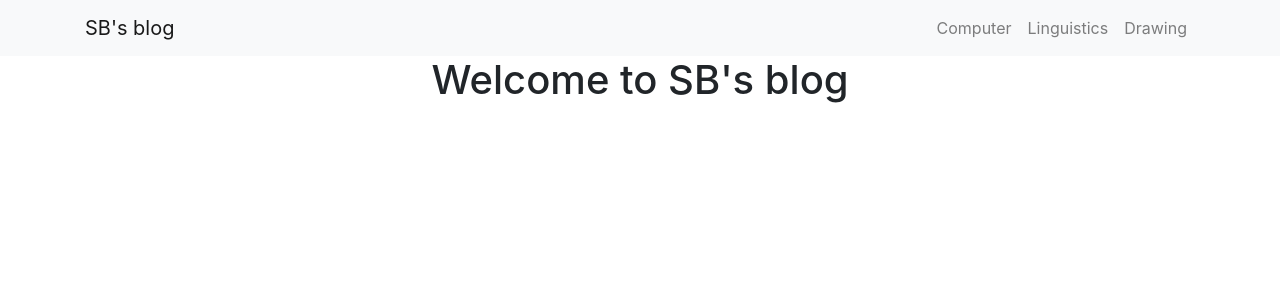
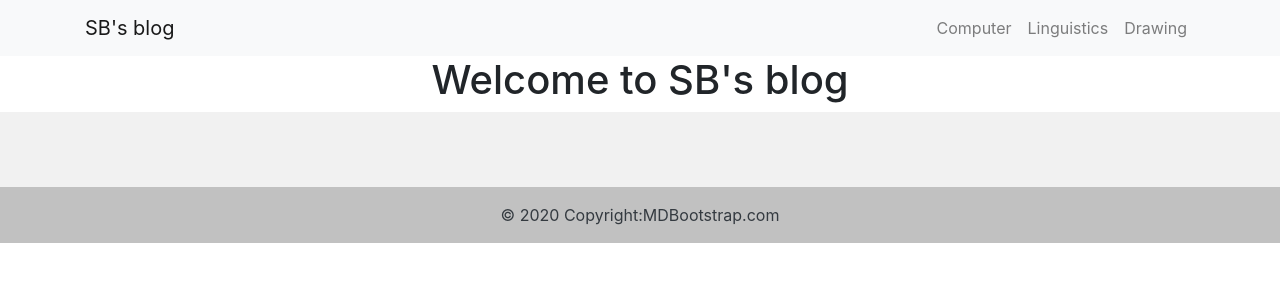
Before and after one commit to SB1491/SB-blog, a React (Create React App) app in the folder frontend/: page /main in a window 1280 px wide. Shown: the top 300 px of the page. Built offline with nearby package versions, Linux system fonts and the light colour scheme.

Commit message:
Layout 추가

```diff
--- a/frontend/src/App.tsx
+++ b/frontend/src/App.tsx
@@ -8,12 +8,14 @@ import Computer from './containers/Computer/Computer';
 import Linguistics from './containers/Linguistics/Linguistics';
 import ComputerDetailPage from './containers/ComputerDetailPage/ComputerDetailPage';
 import LinguisticsDetailPage from './containers/LinguisticsDetailPage/LinguisticsDetailPage';
+import Layout from './components/Layout/Layout';
 
 function App() {
   return (
     <div className="App">
       <BrowserRouter>
         <Routes>
+          <Route element={<Layout />}>
             <Route path="/linguistics" element={<Linguistics />}/>
             <Route path="/computer" element={<Computer />}/>
             <Route path="/drawing" element={<Drawing />}/>
@@ -21,6 +23,7 @@ function App() {
             <Route path="/linguistics/:id" element={<LinguisticsDetailPage />}/>
             <Route path="/main" element={<MainPage />}/>
             <Route path="" element={<Navigate to="/main" replace />} />
+          </Route>
         </Routes>
       </BrowserRouter>
     </div>
--- /dev/null
+++ b/frontend/src/components/Footer/Footer.tsx
@@ -0,0 +1,97 @@
+import {
+  MDBFooter,
+  MDBContainer,
+  MDBIcon,
+  MDBBtn
+} from 'mdb-react-ui-kit';
+
+const Footer = () => {
+  return (
+    <MDBFooter className='text-center text-white' style={{ backgroundColor: '#f1f1f1' }}>
+      <MDBContainer className='pt-4'>
+        <section className='mb-4'>
+          <MDBBtn
+            rippleColor="dark"
+            color='link'
+            floating
+            size="lg"
+            className='text-dark m-1'
+            href='#!'
+            role='button'
+          >
+            <MDBIcon fab className='fab fa-facebook-f' />
+          </MDBBtn>
+
+          <MDBBtn
+            rippleColor="dark"
+            color='link'
+            floating
+            size="lg"
+            className='text-dark m-1'
+            href='#!'
+            role='button'
+          >
+            <MDBIcon fab className='fa-twitter' />
+          </MDBBtn>
+
+          <MDBBtn
+            rippleColor="dark"
+            color='link'
+            floating
+            size="lg"
+            className='text-dark m-1'
+            href='#!'
+            role='button'
+          >
+            <MDBIcon fab className='fa-google' />
+          </MDBBtn>
+
+          <MDBBtn
+            rippleColor="dark"
+            color='link'
+            floating
+            size="lg"
+            className='text-dark m-1'
+            href='#!'
+            role='button'
+          >
+            <MDBIcon fab className='fa-instagram' />
+          </MDBBtn>
+
+          <MDBBtn
+            rippleColor="dark"
+            color='link'
+            floating
+            size="lg"
+            className='text-dark m-1'
+            href='#!'
+            role='button'
+          >
+            <MDBIcon fab className='fa-linkedin' />
+          </MDBBtn>
+
+          <MDBBtn
+            rippleColor="dark"
+            color='link'
+            floating
+            size="lg"
+            className='text-dark m-1'
+            href='#!'
+            role='button'
+          >
+            <MDBIcon fab className='fa-github' />
+          </MDBBtn>
+        </section>
+      </MDBContainer>
+
+      <div className='text-center text-dark p-3' style={{ backgroundColor: 'rgba(0, 0, 0, 0.2)' }}>
+        © 2020 Copyright:
+        <a className='text-dark' href='https://mdbootstrap.com/'>
+          MDBootstrap.com
+        </a>
+      </div>
+    </MDBFooter>
+  );
+}
+
+export default Footer
--- /dev/null
+++ b/frontend/src/components/Layout/Layout.tsx
@@ -0,0 +1,17 @@
+import { Outlet } from "react-router-dom"
+import Header from "../Header/Header"
+import Footer from "../Footer/Footer"
+
+const Layout = () => {
+  return (
+    <div>
+      <Header />
+      <main>
+        <Outlet />
+      </main>
+      <Footer />
+    </div>
+  )
+}
+
+export default Layout
--- a/frontend/src/containers/Computer/Computer.tsx
+++ b/frontend/src/containers/Computer/Computer.tsx
@@ -1,3 +1,4 @@
+import Footer from "../../components/Footer/Footer"
 import Header from "../../components/Header/Header"
 import MarkdownPage from "../../components/MarkdownPage/MarkdownPage"
 
@@ -5,7 +6,6 @@ const Computer = () => {
 
   return (
     <div>
-      <Header/>
       <h1>Computers</h1>
       <MarkdownPage filename="test1.md"/>
     </div>
--- a/frontend/src/containers/ComputerDetailPage/ComputerDetailPage.tsx
+++ b/frontend/src/containers/ComputerDetailPage/ComputerDetailPage.tsx
@@ -1,3 +1,4 @@
+import Header from "../../components/Header/Header"
 import MarkdownPage from "../../components/MarkdownPage/MarkdownPage"
 
 const ComputerDetailPage = () => {
--- a/frontend/src/containers/MainPage/MainPage.tsx
+++ b/frontend/src/containers/MainPage/MainPage.tsx
@@ -1,12 +1,10 @@
+import Footer from '../../components/Footer/Footer'
 import Header from '../../components/Header/Header'
 import './MainPage.module.css'
 
 const MainPage = () => {
   return (
     <div>
-      <>
-        <Header/>
-      </>
       <h1>Welcome to SB's blog</h1>
     </div>
   )
```
Lines whose indentation alone changed are shown as unchanged.
